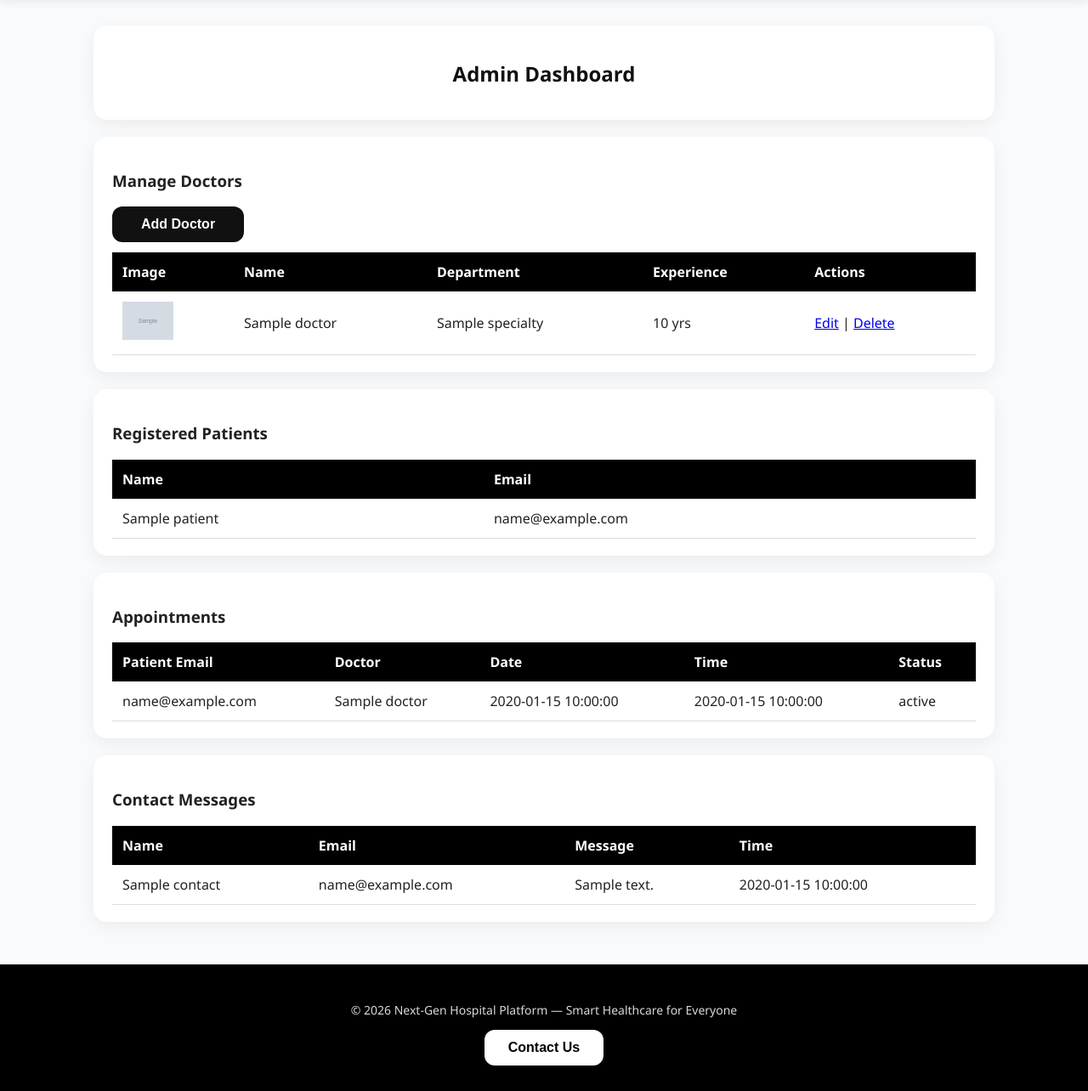
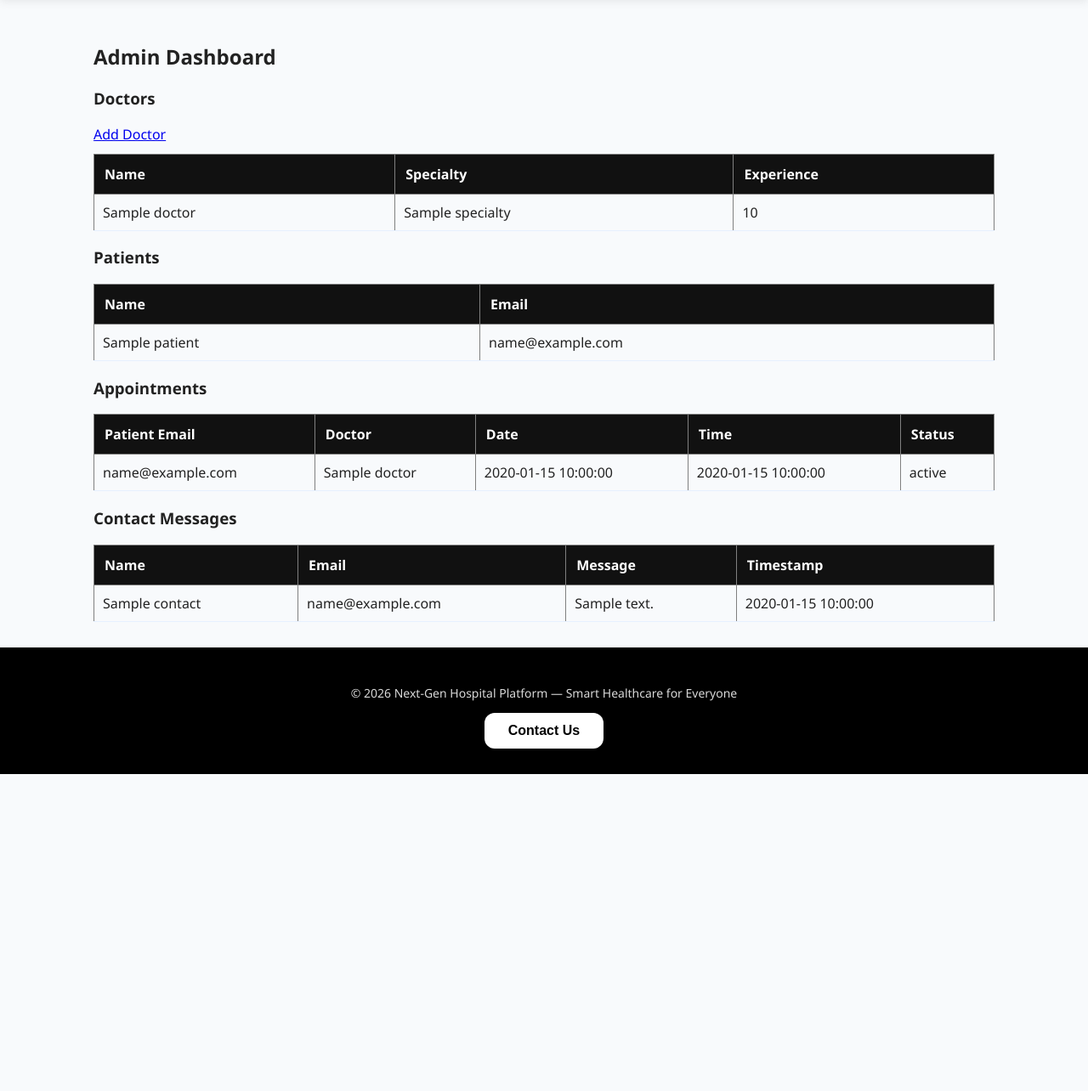
Before and after one commit to Sanya528/nextgen-hospital, a Flask app: template templates/admin_dashboard.html in a window 1280 px wide. Shown: the part 72-1356 px from the top of the page at 85% size. After the commit the page ends 983 px from the top, so only its background shows below. Run offline with Flask 3, Linux system fonts and the light colour scheme; the template is opened without the code that fills it: most values are stand-ins (such as "Sample title", 1, 10 or a date in 2020); grey boxes marked "Sample" are stand-in pictures.

Commit message:
Update admin_dashboard.html

```diff
--- a/templates/admin_dashboard.html
+++ b/templates/admin_dashboard.html
@@ -1,45 +1,32 @@
 {% extends "base.html" %}
 {% block content %}
 
-<div class="card">
-  <h2 class="section-title">Admin Dashboard</h2>
-</div>
+<h2>Admin Dashboard</h2>
 
-<div class="card">
-  <h3>Manage Doctors</h3>
+<!-- ================= DOCTORS ================= -->
+<h3>Doctors</h3>
+<a href="/admin/add-doctor">Add Doctor</a>
 
-  <a href="/admin/add-doctor">
-    <button class="btn-primary">Add Doctor</button>
-  </a>
-
-  <table class="admin-table">
+<table border="1">
 <tr>
-      <th>Image</th>
 <th>Name</th>
-      <th>Department</th>
+<th>Specialty</th>
 <th>Experience</th>
-      <th>Actions</th>
 </tr>
 
 {% for d in doctors %}
 <tr>
-      <td><img src="{{ d.image }}" width="60"></td>
 <td>{{ d.name }}</td>
 <td>{{ d.specialty }}</td>
-      <td>{{ d.experience }} yrs</td>
-      <td>
-        <a href="/admin/edit-doctor/{{ d.doctor_id }}">Edit</a> |
-        <a href="/admin/delete-doctor/{{ d.doctor_id }}">Delete</a>
-      </td>
+<td>{{ d.experience }}</td>
 </tr>
 {% endfor %}
 </table>
-</div>
 
-<div class="card">
-  <h3>Registered Patients</h3>
+<!-- ================= PATIENTS ================= -->
+<h3>Patients</h3>
 
-  <table class="admin-table">
+<table border="1">
 <tr>
 <th>Name</th>
 <th>Email</th>
@@ -52,12 +39,11 @@
 </tr>
 {% endfor %}
 </table>
-</div>
 
-<div class="card">
+<!-- ================= APPOINTMENTS ================= -->
 <h3>Appointments</h3>
 
-  <table class="admin-table">
+<table border="1">
 <tr>
 <th>Patient Email</th>
 <th>Doctor</th>
@@ -76,17 +62,16 @@
 </tr>
 {% endfor %}
 </table>
-</div>
 
-<div class="card">
+<!-- ================= CONTACTS ================= -->
 <h3>Contact Messages</h3>
 
-  <table class="admin-table">
+<table border="1">
 <tr>
 <th>Name</th>
 <th>Email</th>
 <th>Message</th>
-      <th>Time</th>
+<th>Timestamp</th>
 </tr>
 
 {% for c in contacts %}
@@ -94,10 +79,9 @@
 <td>{{ c.name }}</td>
 <td>{{ c.email }}</td>
 <td>{{ c.message }}</td>
-      <td>{{ c.timestamp }}</td>
+<td>{{ c.timestamp }}</td>   <!-- FIXED -->
 </tr>
 {% endfor %}
 </table>
-</div>
 
 {% endblock %}
```
Lines whose indentation alone changed are shown as unchanged.
